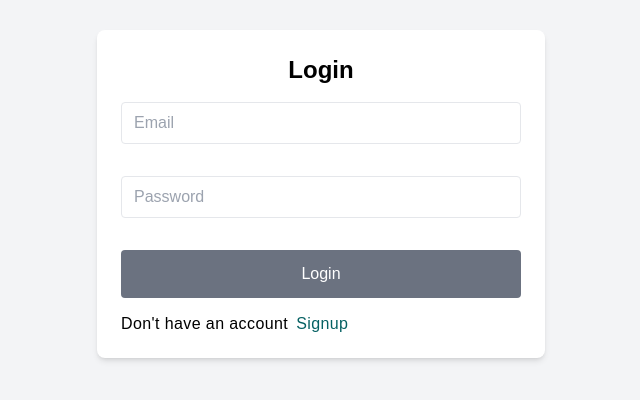
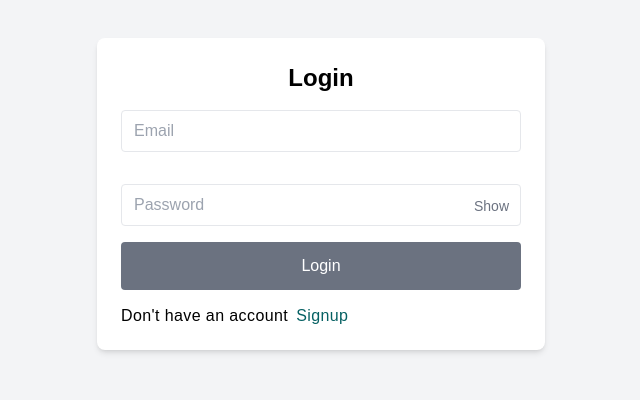
Before and after one commit to Smilez21/Smilez_vortex, a React (Vite) app: page /login in a window 1280 px wide. Shown: the part 206-606 px from the top of the page, without its empty margins (319-959 px from the left). Built offline with nearby package versions, Linux system fonts and the light colour scheme.

Commit message:
first commit

```diff
--- a/src/App.jsx
+++ b/src/App.jsx
@@ -3,6 +3,7 @@ import { BrowserRouter as Router, Routes, Route } from "react-router-dom";
 import Login from './pages/Login';
 import SignUp from './pages/SignUp';
 import LandingPage from './components/LandingPage';
+import VirtualMentor from './pages/VirtualMentor';
 import './App.css'
 
 function App() {
@@ -15,7 +16,7 @@ function App() {
         <Routes>
           <Route path="/" element={<LandingPage />} />
           <Route path="/login" element={<Login />} />
-          {/* <Route path="/dashboard" element={<Dashboard />} /> */}
+          <Route path="/dashboard" element={<VirtualMentor />} />
           <Route path="/signup" element={<SignUp />} />
         </Routes>
       </div>
--- a/src/pages/Login.jsx
+++ b/src/pages/Login.jsx
@@ -6,6 +6,7 @@ const Login = () => {
   const navigate = useNavigate();
   const [email, setEmail] = useState("");
   const [password, setPassword] = useState("");
+  const [showPassword, setShowPassword] = useState(false);
 
   const handleLogin = () => {
     const storedEmail = localStorage.getItem("email");
@@ -32,14 +33,20 @@ const Login = () => {
             className="border rounded px-3 py-2 mb-4 w-full"
           />
         </div>
-        <div className="mb-4">
+        <div className="relative">
           <input
-            type="password"
+            type={showPassword ? "text" : "password"} // Toggle input type
             placeholder="Password"
             value={password}
             onChange={(e) => setPassword(e.target.value)}
-            className="border rounded px-3 py-2 mb-4 w-full"
+            className="border rounded px-3 py-2 mb-4 w-full pr-10"
           />
+          <span
+            onClick={() => setShowPassword(!showPassword)} // Toggle showPassword state
+            className="text-sm text-gray-500 hover:text-gray-700 absolute right-3 top-3 cursor-pointer"
+          >
+            {showPassword ? "Hide" : "Show"}
+          </span>
         </div>
         <button
           onClick={handleLogin}
--- a/src/pages/VirtualMentor.jsx
+++ b/src/pages/VirtualMentor.jsx
@@ -1,24 +1,37 @@
-import React, { useState, useEffect } from 'react';
-import LLaMA3API from './LLaMA3API';
+import React, { useEffect, useState } from "react";
+import { useNavigate } from "react-router-dom";
 
 const VirtualMentor = () => {
-  const [user, setUser] = useState(null);
+  const navigate = useNavigate();
+  const [username, setUsername] = useState("");
 
   useEffect(() => {
-    const storedUser = localStorage.getItem('user');
-    if (storedUser) {
-      setUser(JSON.parse(storedUser));
+    // Retrieve username from local storage
+    const storedUsername = localStorage.getItem("username");
+    if (storedUsername) {
+      setUsername(storedUsername);
+    } else {
+      // If username is not found in local storage, redirect to login
+      navigate("/");
     }
-  }, []);
+  }, [navigate]);
 
-  if (!user) {
-    return <Login />;
-  }
+  const handleLogout = () => {
+    // Redirect to login page upon logout
+    navigate("/");
+  };
+
 
   return (
-    <div className="container mx-auto p-4 pt-6 pb-8 bg-white rounded shadow-md">
-      <h2 className="text-3xl font-bold mb-4">Virtual Mentor</h2>
-      <ChatWindow user={user} />
+    <div className="container mx-auto mt-8">
+      <h2 className="text-xl font-bold mb-4">Dashboard</h2>
+      <p>Hello {username}, welcome to your dashboard!</p>
+      <button
+        onClick={handleLogout}
+        className="bg-red-500 text-white px-4 py-2 rounded mt-4"
+      >
+        Logout
+      </button>
     </div>
   );
 };
```
